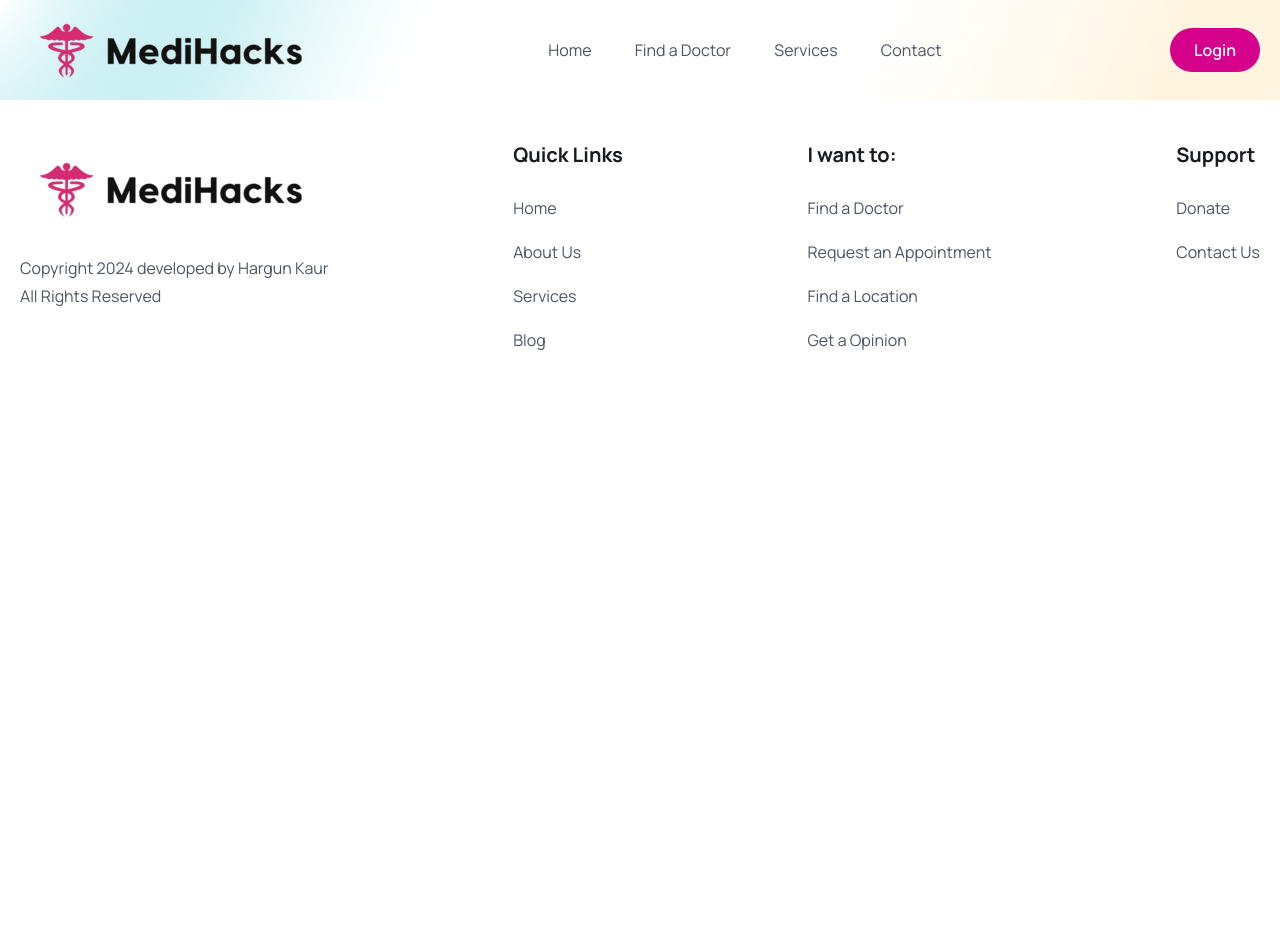
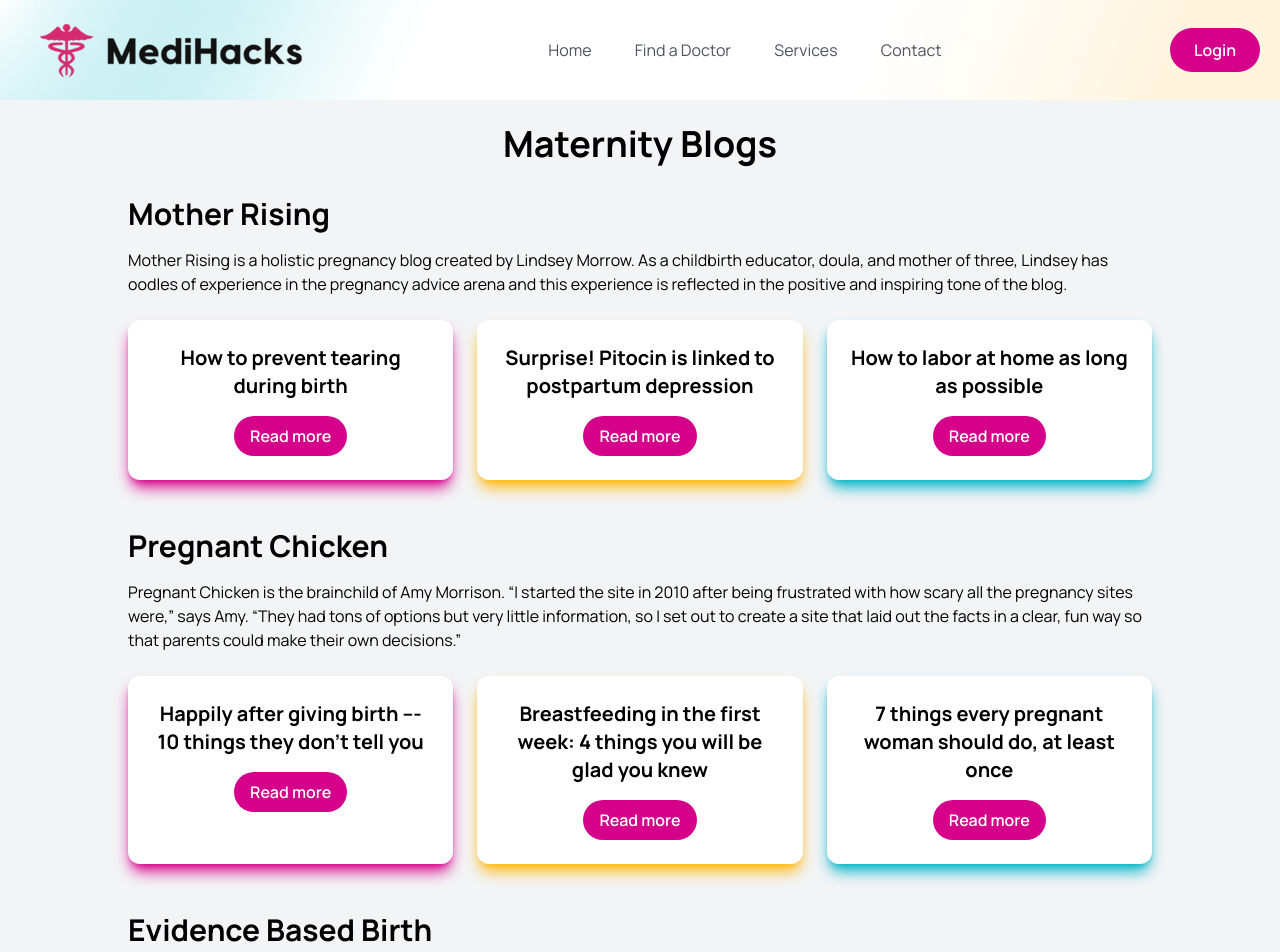
Before and after one commit to hargunkaur286/medihacks, a React (Vite) app in the folder frontend/: page /blogs in a window 1280 px wide. Shown: the top 952 px of the page. Before the commit the page ends 800 px from the top, so only its background shows below. Built offline with nearby package versions, Linux system fonts and the light colour scheme.

Commit message:
added blogs page

```diff
--- /dev/null
+++ b/frontend/src/pages/Blogs.jsx
@@ -0,0 +1,131 @@
+import React from 'react';
+
+const blogs = [
+    {
+        heading: 'Mother Rising',
+        description: 'Mother Rising is a holistic pregnancy blog created by Lindsey Morrow. As a childbirth educator, doula, and mother of three, Lindsey has oodles of experience in the pregnancy advice arena and this experience is reflected in the positive and inspiring tone of the blog.',
+        articles: [
+            {
+                title: 'How to prevent tearing during birth',
+                link: 'https://www.motherrisingbirth.com/preventtearing/',
+                shadowColor: 'shadow-primaryColor'
+            },
+            {
+                title: 'Surprise! Pitocin is linked to postpartum depression',
+                link: 'https://www.motherrisingbirth.com/pitocin-is-linked-to-postpartum-depression/',
+                shadowColor: 'shadow-yellowColor'
+            },
+            {
+                title: 'How to labor at home as long as possible',
+                link: 'https://www.motherrisingbirth.com/labor-at-home/',
+                shadowColor: 'shadow-irisBlueColor'
+            }
+        ]
+    },
+    {
+        heading: 'Pregnant Chicken',
+        description: 'Pregnant Chicken is the brainchild of Amy Morrison. “I started the site in 2010 after being frustrated with how scary all the pregnancy sites were,” says Amy. “They had tons of options but very little information, so I set out to create a site that laid out the facts in a clear, fun way so that parents could make their own decisions.”',
+        articles: [
+            {
+                title: 'Happily after giving birth –- 10 things they don’t tell you',
+                link: 'https://pregnantchicken.com/happily-after-giving-birth-10-things-they-dont-tell-you/',
+                shadowColor: 'shadow-primaryColor'
+            },
+            {
+                title: 'Breastfeeding in the first week: 4 things you will be glad you knew',
+                link: 'https://pregnantchicken.com/breastfeeding-in-the-first-week-4-things-you-will-be-glad-you-knew/',
+                shadowColor: 'shadow-yellowColor'
+            },
+            {
+                title: '7 things every pregnant woman should do, at least once',
+                link: 'https://pregnantchicken.com/7-things-every-pregnant-woman-should-do-at-least-once/',
+                shadowColor: 'shadow-irisBlueColor'
+            }
+        ]
+    },
+    {
+        heading: 'Evidence Based Birth',
+        description: 'Evidence Based Birth is the creation of mother, wife, Ph.D.-prepared nurse researcher, and blogger, Rebecca Dekker. “I started Evidence Based Birth after the birth of my second child,” Rebecca explained.',
+        articles: [
+            {
+                title: 'Evidence for the Vitamin K shot in newborns',
+                link: 'https://evidencebasedbirth.com/evidence-for-the-vitamin-k-shot-in-newborns/',
+                shadowColor: 'shadow-primaryColor'
+            },
+            {
+                title: 'What is the evidence for induction or C-section for a big baby?',
+                link: 'https://evidencebasedbirth.com/evidence-for-induction-or-c-section-for-big-baby/',
+                shadowColor: 'shadow-yellowColor'
+            },
+            {
+                title: 'The evidence on advanced maternal age',
+                link: 'https://evidencebasedbirth.com/advanced-maternal-age/',
+                shadowColor: 'shadow-irisBlueColor'
+            }
+        ]
+    },
+
+    {
+        heading: 'Plus Size Birth',
+        description: 'Jen McLellan is a published author, certified childbirth educator, public speaker, and founder of Plus Size Birth.',
+        articles: [
+            {
+                title: 'What’s a B belly?',
+                link: 'https://plussizebirth.com/whats-a-b-belly/',
+                shadowColor: 'shadow-primaryColor'
+            },
+            {
+                title: 'Where’s my bump? Plus size pregnancy woes',
+                link: 'https://plussizebirth.com/wheres-my-bump/',
+                shadowColor: 'shadow-yellowColor'
+            },
+            {
+                title: 'Plus size maternity clothes must haves',
+                link: 'https://plussizebirth.com/plus-size-maternity-clothes-must-haves/',
+                shadowColor: 'shadow-irisBlueColor'
+            }
+        ]
+    }
+];
+
+const ArticleCard = ({ title, link, shadowColor }) => {
+    return (
+        <div className={`p-6 rounded-xl ${shadowColor} shadow-lg bg-white flex flex-col items-center text-center h-full`}>
+            <h3 className="text-xl font-bold mb-4">{title}</h3>
+            <a href={link} target="_blank" rel="noopener noreferrer">
+                <button className="bg-primaryColor text-white font-semibold py-2 px-4 rounded-full">
+                    Read more
+                </button>
+            </a>
+        </div>
+    );
+};
+
+const BlogSection = ({ heading, description, articles }) => {
+    return (
+        <div className="mb-12">
+            <h2 className="text-3xl font-bold mb-4">{heading}</h2>
+            <p className="mb-6">{description}</p>
+            <div className="grid grid-cols-1 md:grid-cols-2 lg:grid-cols-3 gap-6">
+                {articles.map((article, index) => (
+                    <ArticleCard key={index} {...article} />
+                ))}
+            </div>
+        </div>
+    );
+};
+
+const BlogPage = () => {
+    return (
+        <div className="bg-gray-100 min-h-screen p-6">
+            <div className="max-w-5xl mx-auto">
+                <h1 className="text-4xl font-bold text-center mb-8">Maternity Blogs</h1>
+                {blogs.map((blog, index) => (
+                    <BlogSection key={index} {...blog} />
+                ))}
+            </div>
+        </div>
+    );
+};
+
+export default BlogPage;
--- a/frontend/src/routes/Routers.jsx
+++ b/frontend/src/routes/Routers.jsx
@@ -10,6 +10,7 @@ import DoctorDetails from '../pages/Doctors/DoctorDetails'
 import {Routes, Route} from 'react-router-dom'
 import ChatApp from '../pages/ChatApp'
 import Call from '../pages/Call'
+import Blogs from '../pages/Blogs'
 
 const Routers = () => {
   return (
@@ -24,6 +25,7 @@ const Routers = () => {
       <Route path="/services" element = {<Services/>} />
       <Route path="/chat" element = {<ChatApp/>} />
       <Route path="/call" element = {<Call />} />
+      <Route path="/blogs" element = {<Blogs/>} />
     </Routes>
   )
 }
```
